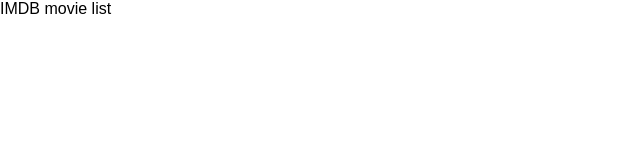
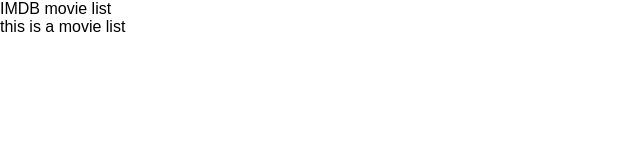
Before and after one commit to kulisfunk/week_15_day_1_homework, a React (Create React App) app in the folder imdb/: page / in a window 1280 px wide. Shown: the top 160 px of the page, without its empty margins (0-640 px from the left). Built offline with nearby package versions, Linux system fonts and the light colour scheme.

Commit message:
added a movielist class with a render function, imported to moviebox and displays message

```diff
--- a/imdb/src/components/MovieBox.js
+++ b/imdb/src/components/MovieBox.js
@@ -1,4 +1,5 @@
 import React from 'react';
+import MovieList from './MovieList';
 
 
 class MovieBox extends React.Component {
@@ -7,6 +8,8 @@
     return (
       <div className="movie-box">
        IMDB movie list
+       <MovieList />
+
       </div>
     )
   }
--- /dev/null
+++ b/imdb/src/components/MovieList.js
@@ -0,0 +1,13 @@
+import React from 'react';
+
+
+class MovieList extends React.Component {
+  render() {
+    return (
+    <div className="movie-list">
+     this is a movie list
+    </div>
+  )}
+}
+
+export default MovieList;
```
